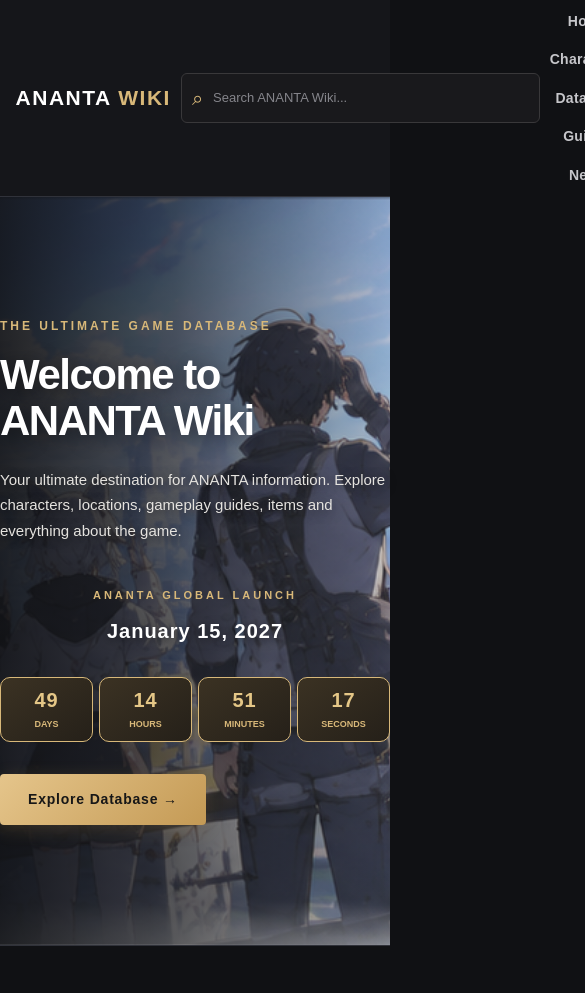
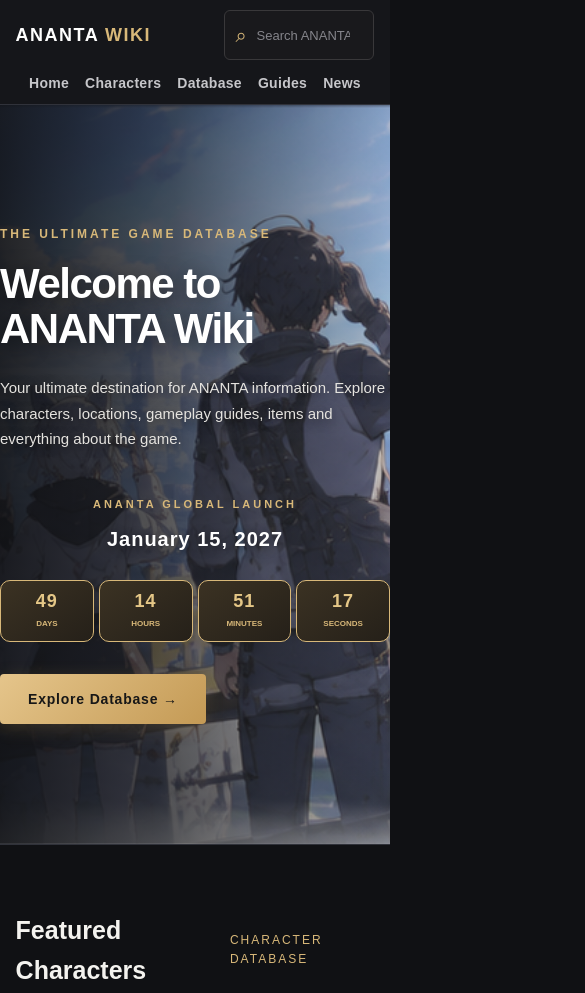
Before and after one commit to zoezhangoao-beep/ananta-wiki, a plain HTML site: page index.html in a window 390 px wide. Shown: the top 993 px of the page, 585 px wide, since content can reach past the window. Drawn offline with Linux system fonts and the light colour scheme.

Commit message:
Update index.html

```diff
--- a/index.html
+++ b/index.html
@@ -367,10 +367,10 @@ h1 {
   .navbar {
     min-height: 68px;
     display: flex;
-  flex-wrap: nowrap;
+    flex-wrap: wrap;
     align-items: center;
     justify-content: space-between;
-  gap: 10px;
+    gap: 12px;
     padding-top: 10px;
     padding-bottom: 10px;
   }
@@ -384,15 +384,6 @@ h1 {
     width: 150px;
     flex-shrink: 0;
     padding: 8px 10px;
-}
-
-  .logo {
-    font-size: 21px;
-  }
-
-  .nav-search {
-    width: 190px;
-    max-width: 100%;
   }
 
   nav {
@@ -413,6 +404,7 @@ h1 {
   .hero-content {
     padding: 55px 0;
     max-width: 100%;
+    width: 100%;
   }
 
   h1 {
@@ -428,6 +420,8 @@ h1 {
   }
 
   .countdown-banner {
+    width: 100%;
+    box-sizing: border-box;
     padding: 12px 0;
   }
 
@@ -436,54 +430,21 @@ h1 {
   }
 
   .countdown-grid {
+    display: grid;
     grid-template-columns: repeat(4, minmax(0, 1fr));
+    width: 100%;
+    max-width: 100%;
+    box-sizing: border-box;
     gap: 8px;
+    margin: 25px 0 20px;
   }
 
   .countdown-box {
+    display: block;
+    width: 100%;
     min-width: 0;
-    padding: 10px 4px;
-  }
-
-  .countdown-box strong {
-    font-size: 24px;
-  }
-
-  .countdown-box span {
-    font-size: 9px;
-  }
-}
-
-@media (max-width: 420px) {
-  .cards {
-    grid-template-columns: 1fr;
-  }
-
-  .nav-search {
-    width: 100%;
-  }
-
-  .countdown-grid {
-    gap: 6px;
-  }
-
-  .countdown-box strong {
-    font-size: 21px;
-  }
-}
-    @media (max-width: 768px) {
-  .countdown-grid {
-    display: grid;
-    grid-template-columns: repeat(4, minmax(0, 1fr));
-    width: 100%;
-    gap: 6px;
-  }
-
-  .countdown-box {
-    min-width: 0;
-    width: 100%;
     box-sizing: border-box;
-    padding: 10px 2px;
+    padding: 12px 2px;
   }
 
   .countdown-box strong {
@@ -493,6 +454,28 @@ h1 {
   .countdown-box span {
     font-size: 9px;
     letter-spacing: 0;
+  }
+}
+
+@media (max-width: 420px) {
+  .cards {
+    grid-template-columns: 1fr;
+  }
+
+  .countdown-grid {
+    gap: 5px;
+  }
+
+  .countdown-box {
+    padding: 10px 1px;
+  }
+
+  .countdown-box strong {
+    font-size: 18px;
+  }
+
+  .countdown-box span {
+    font-size: 8px;
   }
 }
   </style>
```
Lines whose indentation alone changed are shown as unchanged.
